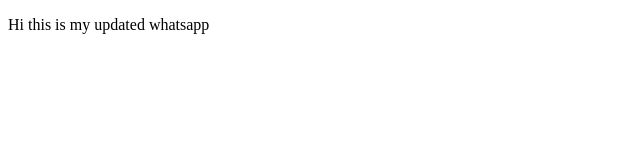
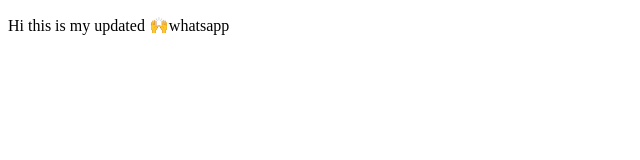
Before and after one commit to Vimalf-git/GitSessionDemo, a plain HTML site: page index.html in a window 1280 px wide. Shown: the full height of the page, 0-640 px from the left. Drawn offline with Linux system fonts and the light colour scheme.

Commit message:
emoji add

```diff
--- a/index.html
+++ b/index.html
@@ -6,6 +6,6 @@
     <title>Document</title>
 </head>
 <body>
-    <p>Hi this is my updated whatsapp</p>
+    <p>Hi this is my updated 🙌whatsapp</p>
 </body>
 </html>
```
